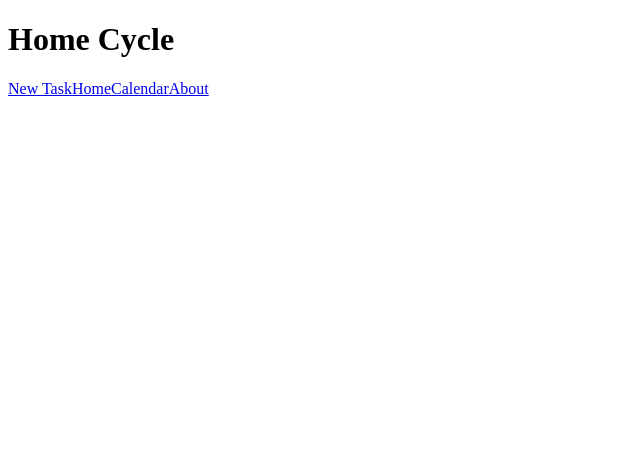
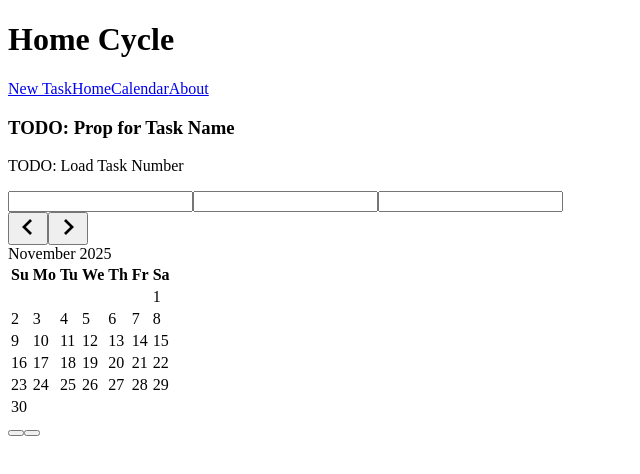
Before and after one commit to capndenney/home-cycle, a React (Vite) app: page /1/newtask in a window 1280 px wide. Shown: the top 474 px of the page, without its empty margins (0-640 px from the left). Built offline with nearby package versions, Linux system fonts and the light colour scheme.

Commit message:
created edit task skeleton from existing card component

```diff
--- a/src/components/common/EditTask.jsx
+++ b/src/components/common/EditTask.jsx
@@ -1,8 +1,20 @@
 import Card from "./Card"
+import Input from "./Input"
+import Button from "./Button"
+import { DayPicker } from "react-day-picker"
 
 const EditTask = () => {
     return (
-        console.log("EditTask")
+        <Card>
+          <h3>TODO: Prop for Task Name</h3>
+          <p>TODO: Load Task Number</p>
+          <Input>TODO: Task Title</Input>
+          <Input>TODO: Task Description</Input>
+          <Input>TODO: Completed Checkbox</Input>
+          <DayPicker>TODO: Load Saved Date</DayPicker>
+          <Button>TODO: Save Changes</Button>
+          <Button>TODO: Cancel Changes</Button>
+        </Card>
     )
 }
 
```
